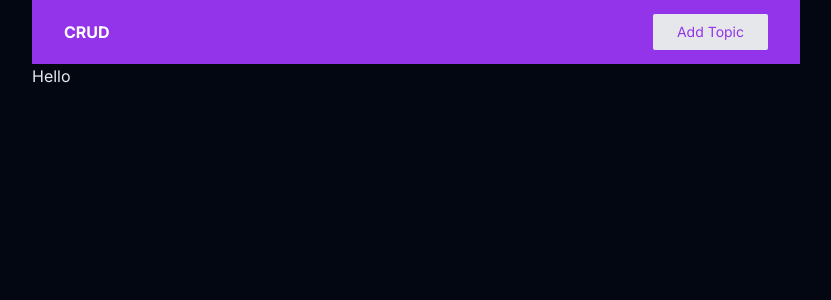
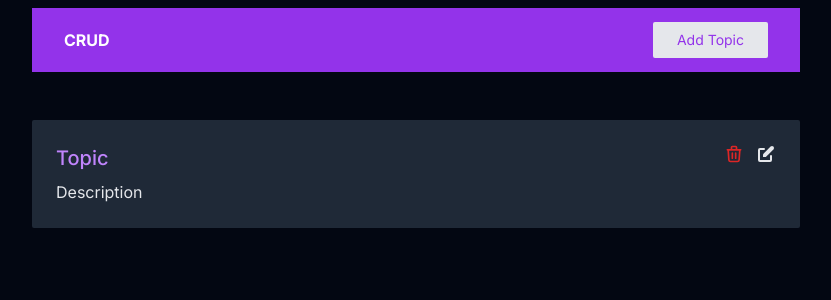
Before and after one commit to Signor1/Next-crud-with-Mongo, a Next.js app: page / in a window 1280 px wide. Shown: the top 300 px of the page, without its empty margins (224-1055 px from the left). Built offline with nearby package versions, Linux system fonts and the light colour scheme.

Commit message:
feat: created topic lists component

```diff
--- a/app/page.jsx
+++ b/app/page.jsx
@@ -1,6 +1,7 @@
+import TopicLists from "@/components/TopicLists";
 
 export default function Home() {
   return (
-    <h1>Hello</h1>
+    <TopicLists />
   )
 }
--- a/components/NavBar.jsx
+++ b/components/NavBar.jsx
@@ -3,7 +3,7 @@ import React from 'react'
 
 const NavBar = () => {
     return (
-        <nav className='w-full flex bg-purple-600 justify-between items-center h-16 px-8'>
+        <nav className='w-full flex bg-purple-600 justify-between items-center h-16 px-8 mb-12 mt-2'>
             <Link className='text-white font-bold' href={`/`}>CRUD</Link>
             <Link className='bg-gray-200 text-purple-600 px-6 py-2 border-none outline-none text-sm rounded-sm hover:bg-gray-800 hover:text-gray-200' href={`/addTopic`}>Add Topic</Link>
         </nav>
--- /dev/null
+++ b/components/RemoveBtn.jsx
@@ -0,0 +1,12 @@
+import React from 'react'
+import { HiOutlineTrash } from 'react-icons/hi'
+
+const RemoveBtn = () => {
+    return (
+        <button type='button' className='text-red-600'>
+            <HiOutlineTrash size={20} />
+        </button>
+    )
+}
+
+export default RemoveBtn
--- a/components/TopicLists.jsx
+++ b/components/TopicLists.jsx
@@ -1,8 +1,24 @@
 import React from 'react'
+import RemoveBtn from './RemoveBtn'
+import Link from 'next/link'
+import { HiPencilAlt } from 'react-icons/hi'
 
 const TopicLists = () => {
     return (
-        <div>TopicLists</div>
+        <>
+            <div className='bg-gray-800 mb-4 p-6 rounded-sm flex justify-between gap-5 items-start'>
+                <div className='flex flex-col gap-2'>
+                    <h2 className='text-purple-400 text-xl font-medium'>Topic</h2>
+                    <div className='text-base'>Description</div>
+                </div>
+                <div className='flex gap-3'>
+                    <RemoveBtn />
+                    <Link href={`/editTopic/123`}>
+                        <HiPencilAlt size={20} />
+                    </Link>
+                </div>
+            </div>
+        </>
     )
 }
 
```
Also changed, not shown: package.json (line endings or trailing spaces), process.txt.
